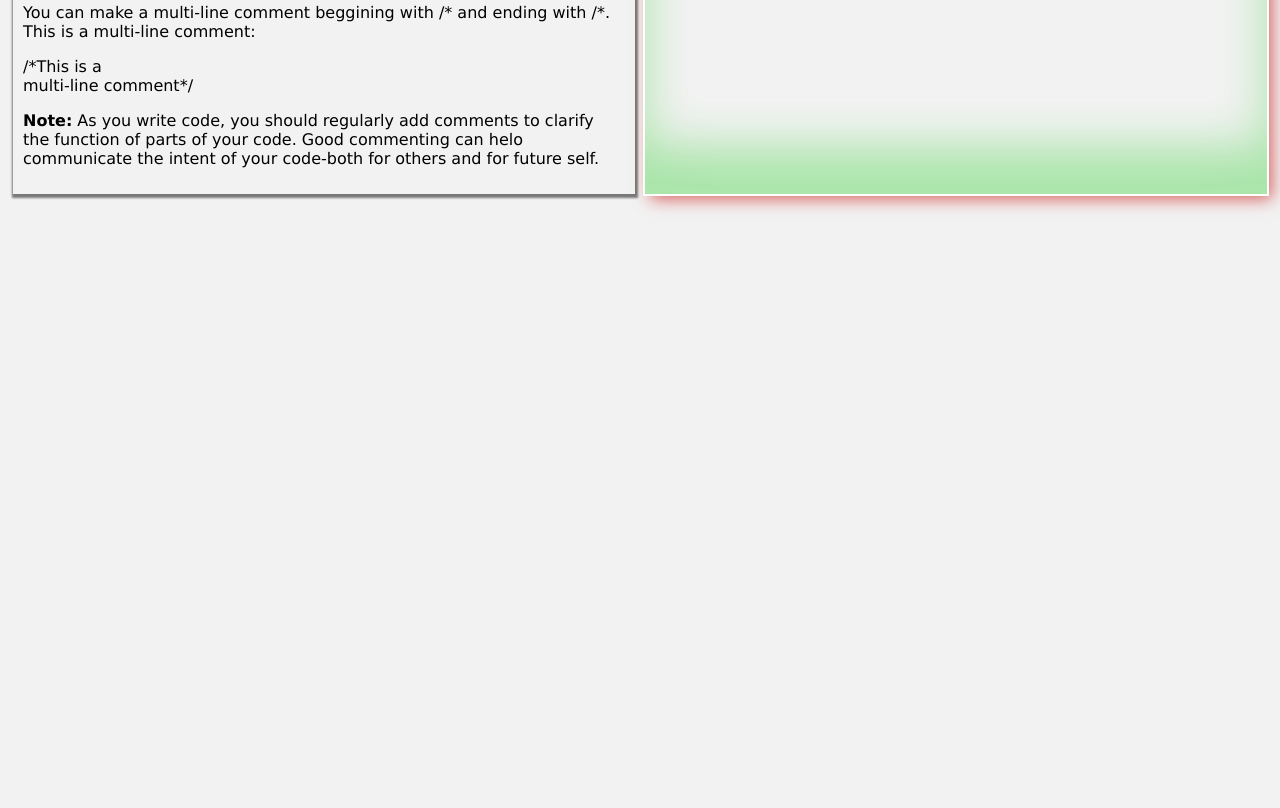
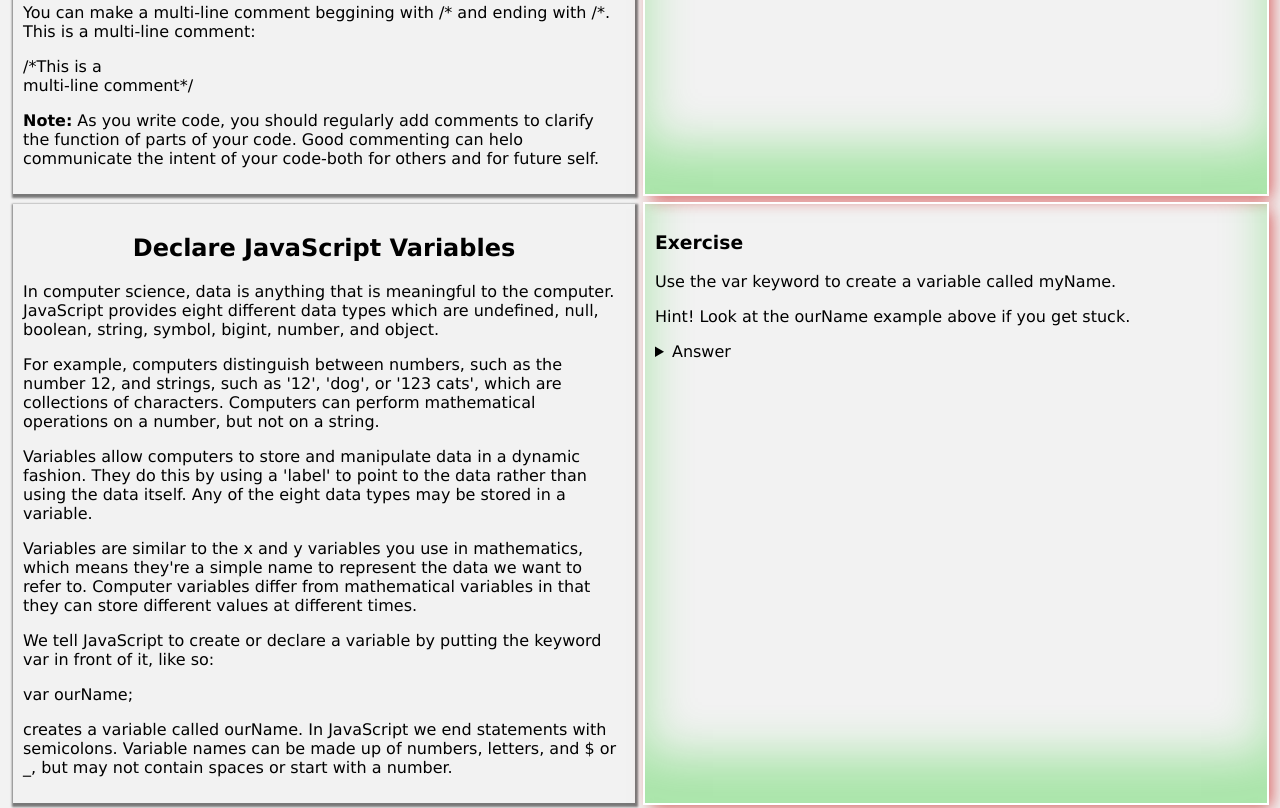
Before and after one commit to sabovoichita/free-code-camp, a website: page index.html in a window 1280 px wide. Shown: the part 378-1186 px from the top of the page. Before the commit the page ends 800 px from the top, so only its background shows below. Drawn offline with Linux system fonts and the light colour scheme.

Commit message:
load lesson2 with js

```diff
--- a/index.html
+++ b/index.html
@@ -9,7 +9,7 @@
   <h2>1. Comment Your JavaScript Code</h2>
   <body>
     <div id="l1" class="lesson">
-      <div id="l11">
+      <div id="l11" class="left">
         <p>
           Comments are lines of code that JavaScript will intentionally ignore.
           Comments are a great way to leave notes to yourself and to other oeple
@@ -41,7 +41,7 @@
         </p>
       </div>
 
-      <div id="l12">
+      <div id="l12" class="right">
         <p>
           <strong>Exercise:</strong> Try creating one of each type of comment...
         </p>
@@ -63,5 +63,7 @@
         </details>
       </div>
     </div>
+    <div id="l2"></div>
+    <script src="index.js"></script>
   </body>
 </html>
--- /dev/null
+++ b/index.js
@@ -0,0 +1,59 @@
+function $(selector) {
+  return document.querySelector(selector);
+}
+
+function addLessonsAsHTML(lessons) {
+  //   console.log("inside map");
+  const spaceRender = $("#l2");
+  const text = lessons.map((lesson) => {
+    return `
+  <div class="lesson">
+    <div class ="left">
+         <h2>${lesson.title}</h2>
+            <p>${lesson.c1}</p>
+            <p>${lesson.c2}</p>
+            <p>${lesson.c3}</p>
+            <p>${lesson.c4}</p>
+            <p>${lesson.c5}</p>
+            <p>${lesson.c6}</p>
+            <p>${lesson.c7}</p>
+    </div>
+    <div class ="right">
+        <h3>${lesson.eTitle}</h3>
+        <p>${lesson.c8}</p>
+        <p>${lesson.c9}</p>
+        <details>
+        <summary>Answer</summary>
+            <textarea
+            name="1"
+            id="1"
+            cols="50"
+            rows="5"
+            placeholder="Write your answer here">
+            </textarea>
+        </details>
+    </div>
+  </div>`;
+  });
+  spaceRender.innerHTML = text.join("");
+}
+
+function loadLessons() {
+  //   console.log("here");
+  fetch("lessons/lesson2.json").then((r) => {
+    r.json().then((lessons) => {
+      //   console.log("lessons", lessons);
+      addLessonsAsHTML(lessons);
+    });
+  });
+}
+// function renderLessons(lessons) {
+//   const lessonsHTML = lessons.map(addLessonsAsHTML);
+//   console.log("lessons as html", lessonsHTML);
+//   const spaceRender = document.$("#l2");
+//   spaceRender.innerHTML = lessonsHTML.join("");
+// }
+function initEvents() {
+  loadLessons();
+}
+initEvents();
--- /dev/null
+++ b/lessons/lesson2.json
@@ -0,0 +1,16 @@
+[
+  {
+    "title": "Declare JavaScript Variables",
+    "c1": "In computer science, data is anything that is meaningful to the computer. JavaScript provides eight different data types which are undefined, null, boolean, string, symbol, bigint, number, and object.",
+    "c2": "For example, computers distinguish between numbers, such as the number 12, and strings, such as '12', 'dog', or '123 cats', which are collections of characters. Computers can perform mathematical operations on a number, but not on a string.",
+
+    "c3": "Variables allow computers to store and manipulate data in a dynamic fashion. They do this by using a 'label' to point to the data rather than using the data itself. Any of the eight data types may be stored in a variable.",
+    "c4": "Variables are similar to the x and y variables you use in mathematics, which means they're a simple name to represent the data we want to refer to. Computer variables differ from mathematical variables in that they can store different values at different times.",
+    "c5": "We tell JavaScript to create or declare a variable by putting the keyword var in front of it, like so:",
+    "c6": "var ourName;",
+    "c7": "creates a variable called ourName. In JavaScript we end statements with semicolons. Variable names can be made up of numbers, letters, and $ or _, but may not contain spaces or start with a number.",
+    "eTitle": "Exercise",
+    "c8": "Use the var keyword to create a variable called myName.",
+    "c9": "Hint! Look at the ourName example above if you get stuck."
+  }
+]
--- a/style.css
+++ b/style.css
@@ -17,14 +17,32 @@ h2 {
   flex-direction: row;
 }
 
+.lesson {
+  display: flex;
+  flex-direction: row;
+}
 #l11 {
   flex: 1;
   box-shadow: 1px 2px 2px 2px rgb(0 0 0 / 50%);
   padding: 10px;
   margin: 5px;
 }
+.left {
+  flex: 1;
+  box-shadow: 1px 2px 2px 2px rgb(0 0 0 / 50%);
+  padding: 10px;
+  margin: 5px;
+}
 
-#l12 {
+/* #l12 {
+  flex: 1;
+  box-shadow: inset 0 -3em 3em rgb(0 200 0 / 30%), 0 0 0 2px white,
+    0.3em 0.3em 1em rgb(200 0 0 / 60%);
+  padding: 10px;
+  margin: 5px;
+} */
+
+.right {
   flex: 1;
   box-shadow: inset 0 -3em 3em rgb(0 200 0 / 30%), 0 0 0 2px white,
     0.3em 0.3em 1em rgb(200 0 0 / 60%);
```
